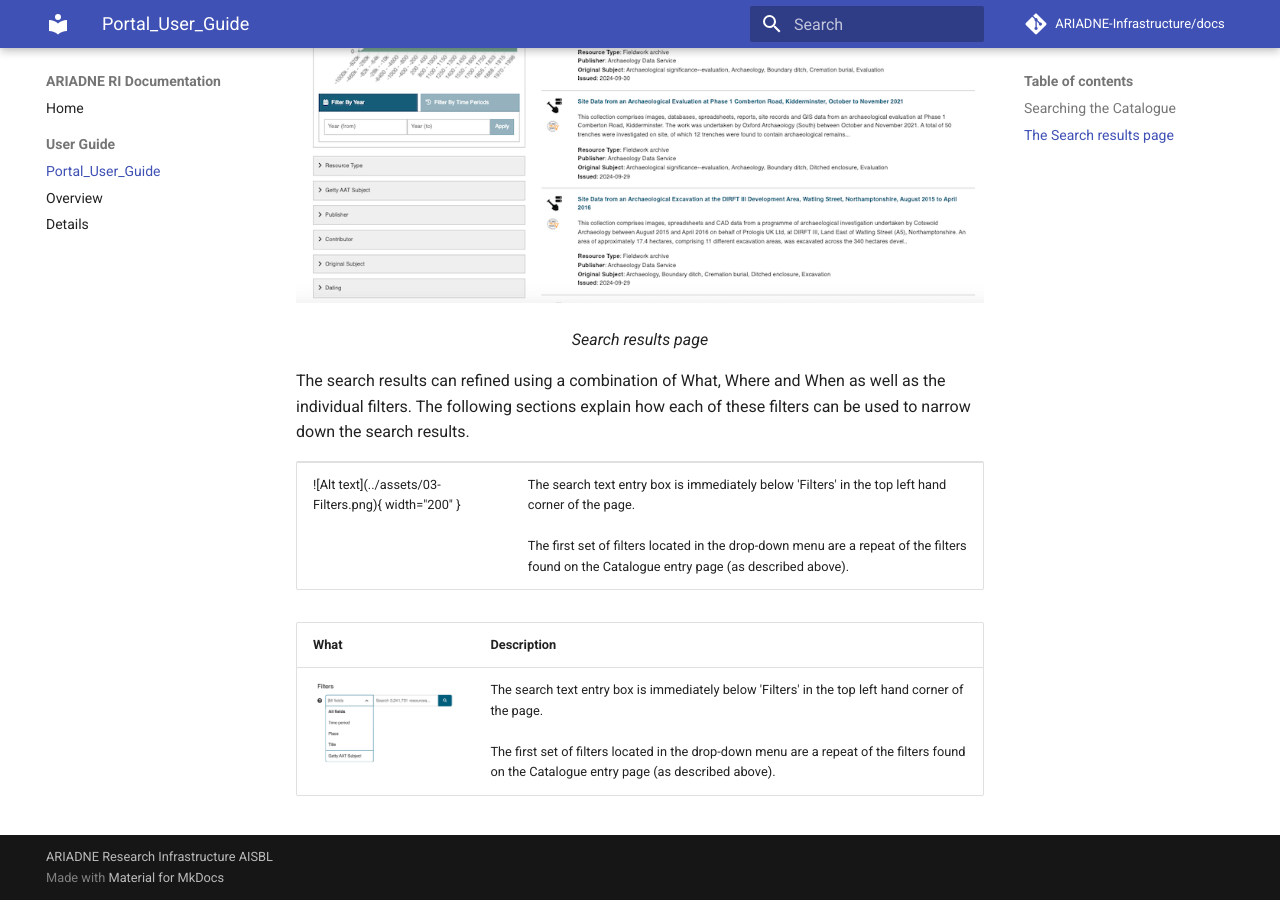
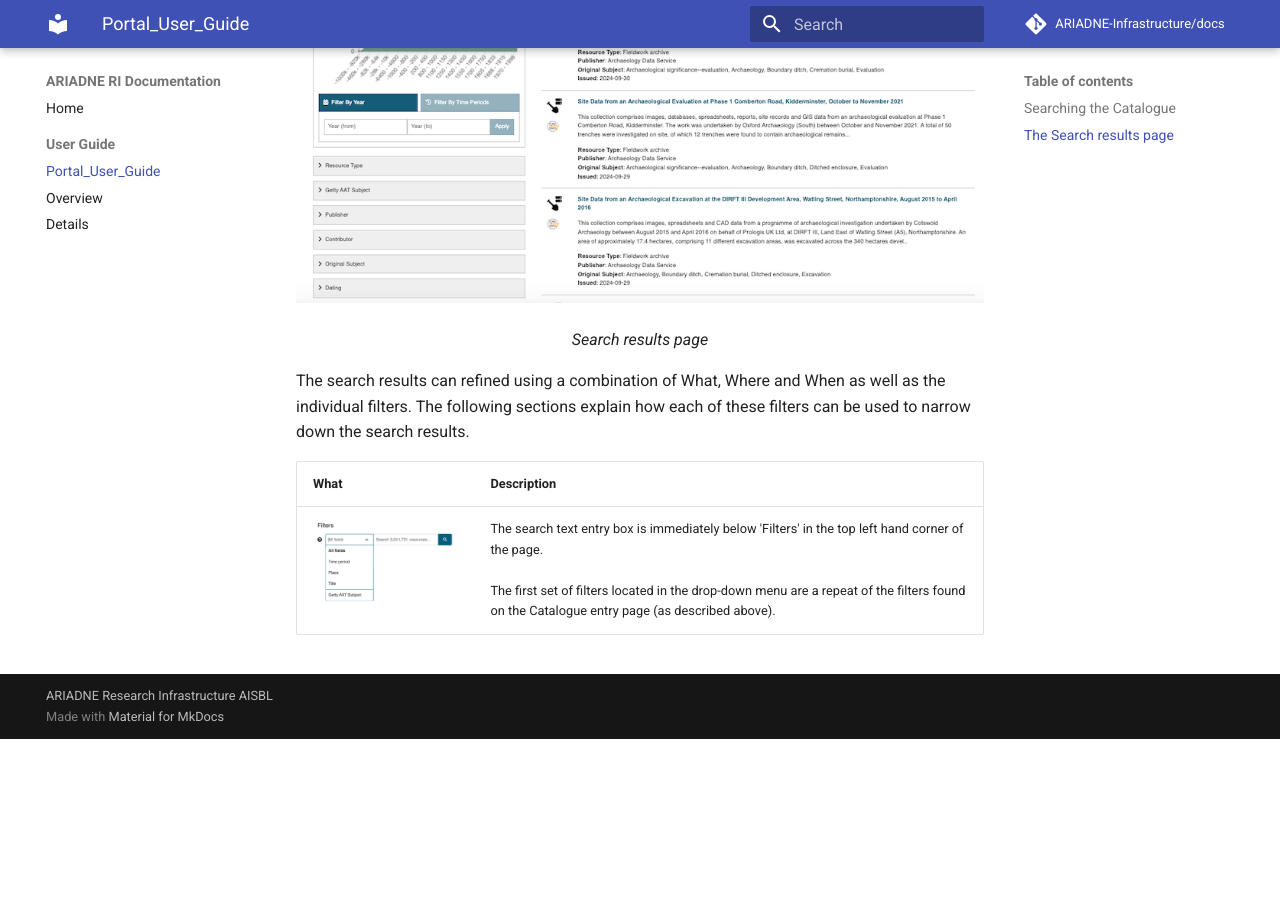
Before and after one commit to uoy-ads/hsds-data-catalogue-docs, an MkDocs documentation site: the page built from docs/Portal_User_Guide/Section-1_What.md, in a window 1280 px wide and 900 px high, scrolled down 2227 px. Built offline with MkDocs 1.6.1 and Material for MkDocs 9.7.7, drawn with Linux system fonts in a browser that asks for light colours; comment, search, counter and statistics services are not loaded; after the commit the page ends 2966 px from its top, so only the background shows below that.

Commit message:
Update Section-1_What.md

```diff
--- a/docs/Portal_User_Guide/Section-1_What.md
+++ b/docs/Portal_User_Guide/Section-1_What.md
@@ -38,11 +38,6 @@ The search results are displayed with a wider range of filters which can be used
 <p align=center><i>Search results page</i></p>
 
 The search results can refined using a combination of What, Where and When as well as the individual filters. The following sections explain how each of these filters can be used to narrow down the search results.
-<table>
-  <tr>
-    <td>![Alt text](../assets/03-Filters.png){ width="200" }</td><td>The search text entry box is immediately below 'Filters' in the top left hand corner of the page. <br><br> The first set of filters located in the drop-down menu are a repeat of the filters found on the Catalogue entry page (as described above).</td>
-  </tr>
-</table>
 
 | What | Description |
 | ----------- | ----------- |
```
